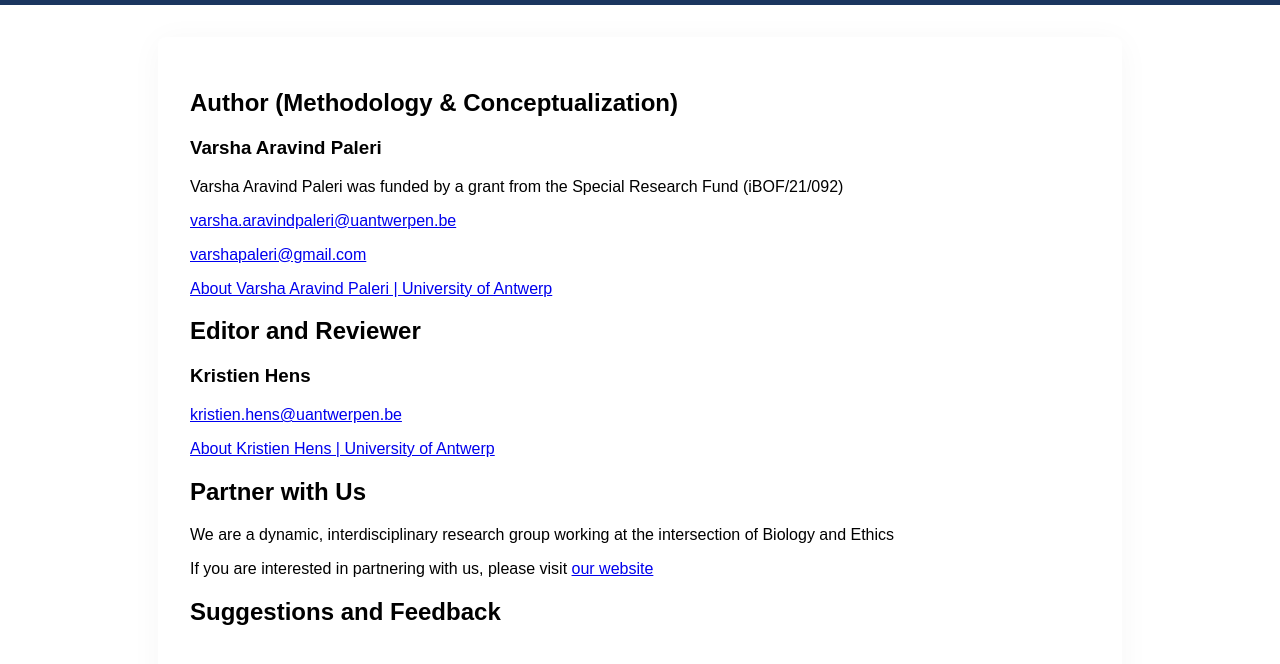
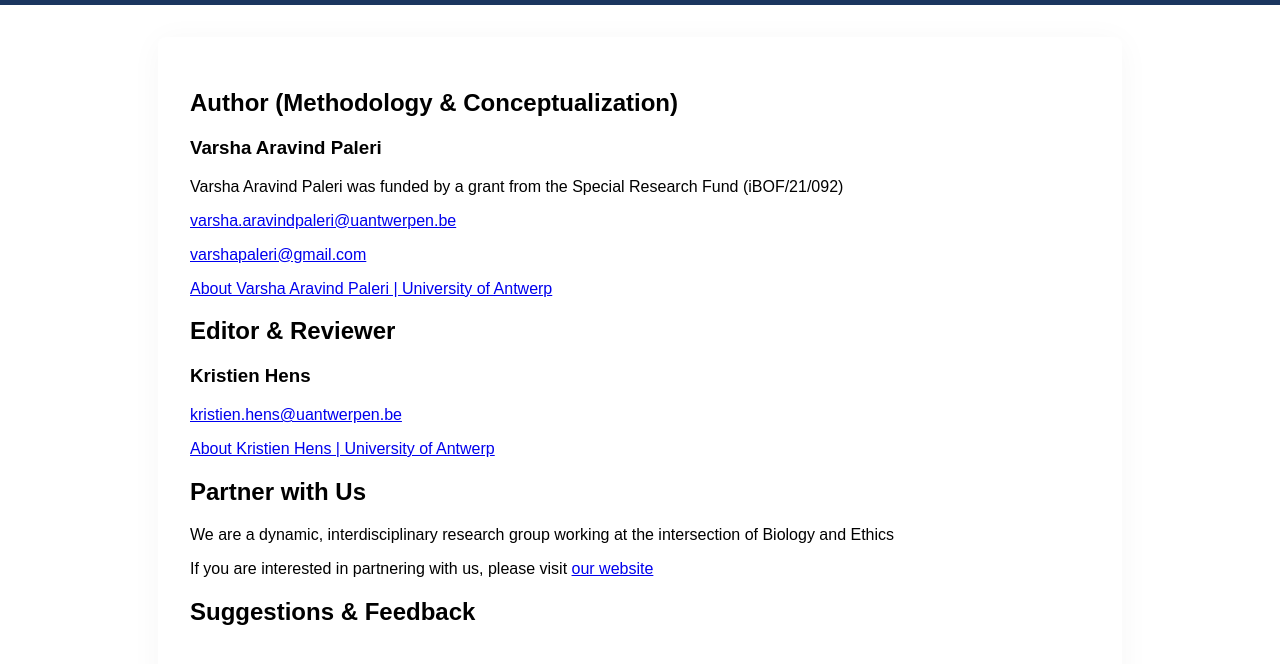
Before and after one commit to AakashPaleri/aakashpaleri.github.io, a plain HTML site: page contact.html in a window 1280 px wide. Shown: the part 112-776 px from the top of the page. Drawn offline with Linux system fonts and the light colour scheme.

Commit message:
Update contact.html

```diff
--- a/contact.html
+++ b/contact.html
@@ -32,16 +32,19 @@
     <break></break>
 <p><a href="https://www.uantwerpen.be/en/staff/varsha-aravind-paleri_23199/">About Varsha Aravind Paleri | University of Antwerp</a></p>
 <break></break>
-<h2>Editor and Reviewer</h2>
+<break></break>
+<h2>Editor & Reviewer</h2>
 <h3>Kristien Hens</h3>
 <p><a href="mailto:kristien.hens@uantwerpen.be">kristien.hens@uantwerpen.be</a></p>
 <break></break>
+<break></break>
 <p><a href="https://www.uantwerpen.be/en/staff/kristien-hens/">About Kristien Hens | University of Antwerp</a></p>
+<break></break>
 <break></break>
 <h2>Partner with Us</h2>
     <p>We are a dynamic, interdisciplinary research group working at the intersection of Biology and Ethics</p>
     <p>If you are interested in partnering with us, please visit <a href="https://www.uantwerpen.be/en/research-groups/compost/">our website</a></p>
-<h2>Suggestions and Feedback</h2>
+<h2>Suggestions & Feedback</h2>
 <p></p>
     </main>
 </body>
```
